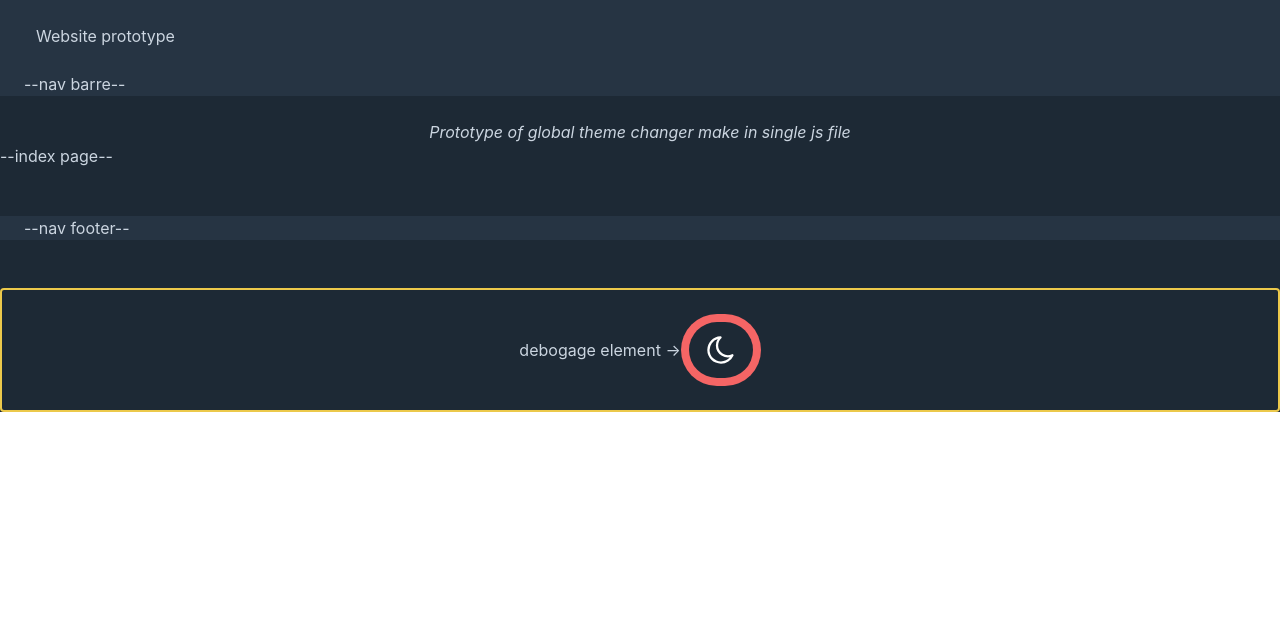
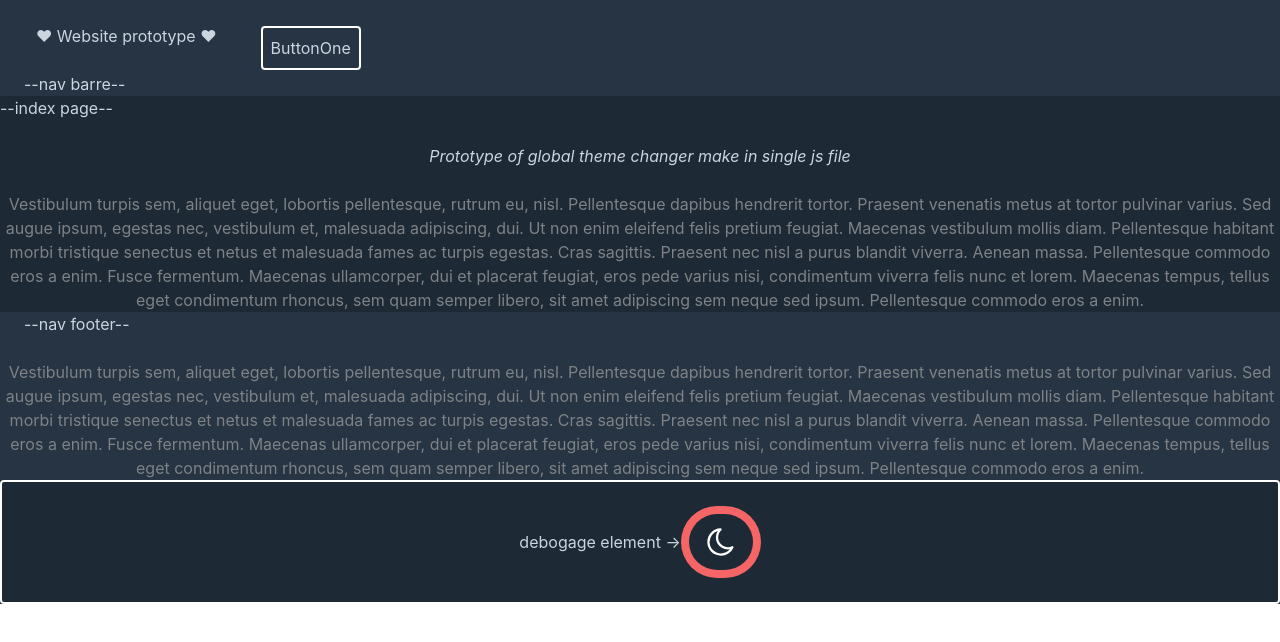
Before and after one commit to AlbertLanne/Theme-switcher-Nuxt-TailwindCSS, a Nuxt app: page / in a window 1280 px wide. Shown: the top 642 px of the page. Built offline with nearby package versions, Linux system fonts and the light colour scheme.

Commit message:
code improved

```diff
--- a/assets/css/tailwind.css
+++ b/assets/css/tailwind.css
@@ -16,6 +16,7 @@
 
   /*--bg-background-button: #e4f5ef;*/
   --bg-background-button-clicked: #bad0ea;
+
 
   --text-copy-primary: #0a0a0a;
   --text-copy-secondary: #2b313c;
--- a/components/NavBarre.vue
+++ b/components/NavBarre.vue
@@ -1,15 +1,16 @@
 <template>
-  <header class="items-baseline bg-background-tertiary flex">
+  <header class=" bg-background-tertiary flex">
 <!--here i would like to add a button to switch the theme-->
 
-
-
     <div class=" mx-6 justify-start ">
-             <h1 class="m-3 my-6 text">Website prototype </h1>
+             <h1 class="m-3 my-6 text">❤ Website prototype ❤</h1>
                <p> --nav barre--</p>
     </div>
 
-
+<div class="flex justify-end items-center">
+<button class=" mx-2 border-2 rounded border-border-color-primary">
+  <p class="p-2">ButtonOne</p></button>
+</div>
 
   </header>
 </template>
--- a/components/NavFooter.vue
+++ b/components/NavFooter.vue
@@ -4,14 +4,15 @@
 
 
 
-    <div class="my-12 mx-6 justify-start ">
+    <div class=" mx-6 justify-start ">
 
       <p>--nav footer--</p>
 
     </div>
 
-
-
+    <p class="text-center text-copy-secondary mt-6 text-center">
+      Vestibulum turpis sem, aliquet eget, lobortis pellentesque, rutrum eu, nisl. Pellentesque dapibus hendrerit tortor. Praesent venenatis metus at tortor pulvinar varius. Sed augue ipsum, egestas nec, vestibulum et, malesuada adipiscing, dui. Ut non enim eleifend felis pretium feugiat. Maecenas vestibulum mollis diam. Pellentesque habitant morbi tristique senectus et netus et malesuada fames ac turpis egestas. Cras sagittis. Praesent nec nisl a purus blandit viverra. Aenean massa. Pellentesque commodo eros a enim. Fusce fermentum. Maecenas ullamcorper, dui et placerat feugiat, eros pede varius nisi, condimentum viverra felis nunc et lorem. Maecenas tempus, tellus eget condimentum rhoncus, sem quam semper libero, sit amet adipiscing sem neque sed ipsum. Pellentesque commodo eros a enim.
+    </p>
   </footer>
 </template>
 
--- a/layouts/default.vue
+++ b/layouts/default.vue
@@ -10,10 +10,10 @@
     <NavFooter/>
 
 <!--    ================ This component are only for the test. This button work correctly ================ -->
-    <header class="p-6 border-yellow-500 border-2 rounded items-center flex justify-center">
+    <header class="p-6 border-border-color-primary border-2 rounded items-center flex justify-center">
       <a>debogage element -> </a>
 
-      <div class="text-center  text-red-700 p-2 bg-red-500 items-center justify-center leading-none lg:rounded-full flex lg:inline-flex"
+      <div class="text-center   p-2 bg-red-500 items-center justify-center leading-none lg:rounded-full flex lg:inline-flex"
            role="alert">
 
         <a class=" flex rounded-full bg-background-primary uppercase justify-center px-2 py-1 text-xs font-bold "
--- a/pages/index.vue
+++ b/pages/index.vue
@@ -3,10 +3,13 @@
 
 
 
-      <p class="mt-6 text-center">
+    <p>--index page--</p>
+      <p class="mt-6 text-center text-copy-primary">
         <i>Prototype of global theme changer make in single js file</i>
       </p>
-    <p>--index page--</p>
+    <p class="mt-6 text-center text-copy-secondary text-center">
+        Vestibulum turpis sem, aliquet eget, lobortis pellentesque, rutrum eu, nisl. Pellentesque dapibus hendrerit tortor. Praesent venenatis metus at tortor pulvinar varius. Sed augue ipsum, egestas nec, vestibulum et, malesuada adipiscing, dui. Ut non enim eleifend felis pretium feugiat. Maecenas vestibulum mollis diam. Pellentesque habitant morbi tristique senectus et netus et malesuada fames ac turpis egestas. Cras sagittis. Praesent nec nisl a purus blandit viverra. Aenean massa. Pellentesque commodo eros a enim. Fusce fermentum. Maecenas ullamcorper, dui et placerat feugiat, eros pede varius nisi, condimentum viverra felis nunc et lorem. Maecenas tempus, tellus eget condimentum rhoncus, sem quam semper libero, sit amet adipiscing sem neque sed ipsum. Pellentesque commodo eros a enim.
+    </p>
 
   </div>
 </template>
```
